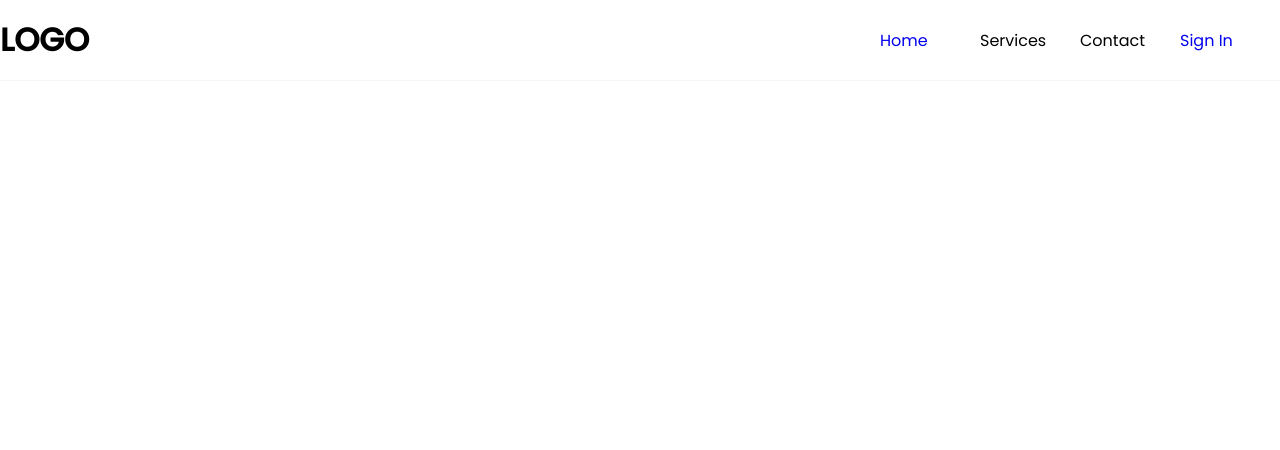
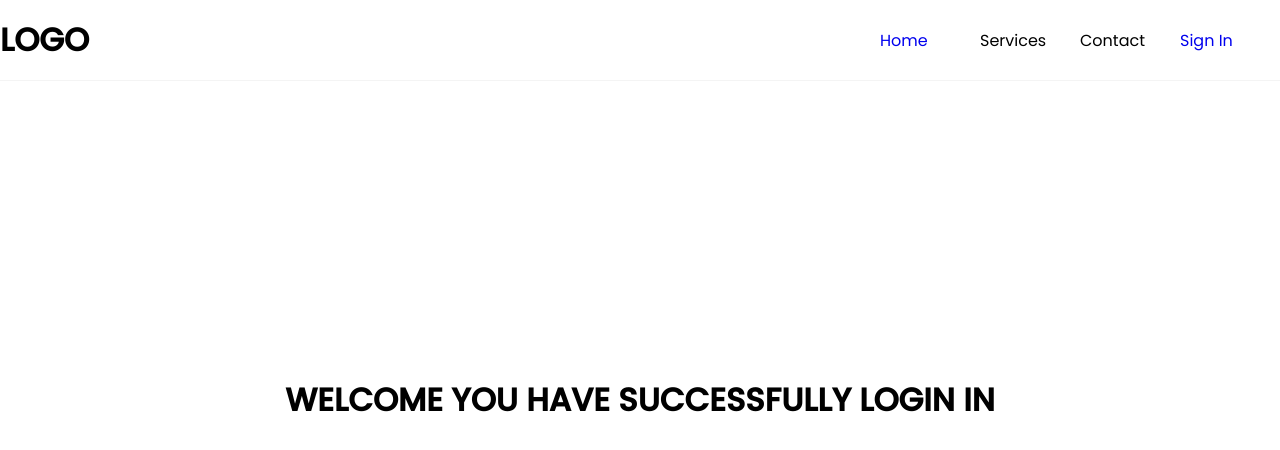
Before and after one commit to isiagi/interview, a React (Vite) app: page /enter in a window 1280 px wide. Shown: the top 450 px of the page. Built offline with nearby package versions, Linux system fonts and the light colour scheme.

Commit message:
url refactor

```diff
--- /dev/null
+++ b/src/pages/enter/Enter.tsx
@@ -0,0 +1,15 @@
+import React from 'react'
+
+import './enter.css'
+
+const Enter = () => {
+  return (
+    <div className="enter__container">
+        <div className="enter__wrapper">
+            <h1>WELCOME YOU HAVE SUCCESSFULLY LOGIN IN</h1>
+        </div>
+    </div>
+  )
+}
+
+export default Enter
--- /dev/null
+++ b/src/pages/enter/enter.css
@@ -0,0 +1,6 @@
+.enter__container {
+    display: flex;
+    justify-content: center;
+    align-items: center;
+    min-height: 100vh;
+}
--- a/src/pages/index.tsx
+++ b/src/pages/index.tsx
@@ -6,6 +6,7 @@ import SignUp from "./sign/SignUp";
 import Login from "./log/Login"
 import Reset from "./reset/Reset"
 import ResetPassword from "./reset/ResetPassword"
+import Enter from "./enter/Enter";
 
 const index = () => {
   return (
@@ -16,6 +17,7 @@ const index = () => {
         <Route path="/signup" element={<SignUp />} />
         <Route path="/login" element={<Login />} />
         <Route path="/reset" element={<Reset />} />
+        <Route path="/enter" element={<Enter />} />
         <Route path="/passwordreset/:resetToken" element={<ResetPassword />} />
       </Routes>
     </Router>
--- a/src/pages/log/Login.tsx
+++ b/src/pages/log/Login.tsx
@@ -1,5 +1,5 @@
 import React, { useState } from "react";
-import { Link } from "react-router-dom";
+import { Link, useNavigate } from "react-router-dom";
 
 import "../sign/sign.css";
 
@@ -10,6 +10,8 @@ interface User {
 }
 
 const SignUp = () => {
+  const navigate = useNavigate();
+
   const [value, setValue] = useState<User>({
     username: "",
     email: "",
@@ -24,7 +26,7 @@ const SignUp = () => {
   const handleSubmit = (event: React.FormEvent<HTMLFormElement>) => {
     event.preventDefault();
 
-    fetch("http://localhost:5000/api/v1/login", {
+    fetch("https://sleepy-basin-09946.herokuapp.com/api/v1/login", {
       headers: { "Content-Type": "application/json" },
       method: "POST",
       credentials: "include",
@@ -40,7 +42,7 @@ const SignUp = () => {
         return "Wrong Entries";
       })
       .then((docs) => {
-        console.log(docs);
+        navigate('/enter');
       })
       .catch((err) => {
         console.log(err);
--- a/src/pages/reset/Reset.tsx
+++ b/src/pages/reset/Reset.tsx
@@ -10,6 +10,7 @@ const SignUp = () => {
   const [value, setValue] = useState<User>({
     email: "",
   });
+  const [yes, setYes] = useState(false);
 
   const handleChange = (event: React.ChangeEvent<HTMLInputElement>) => {
     event.preventDefault();
@@ -19,7 +20,7 @@ const SignUp = () => {
   const handleSubmit = (event: React.FormEvent<HTMLFormElement>) => {
     event.preventDefault();
 
-    fetch("http://localhost:5000/api/v1/forgotPassword", {
+    fetch("https://sleepy-basin-09946.herokuapp.com/api/v1/forgotPassword", {
       headers: { "Content-Type": "application/json" },
       method: "POST",
       credentials: "include",
@@ -35,6 +36,7 @@ const SignUp = () => {
       })
       .then((docs) => {
         console.log(docs);
+        setYes(true)
       })
       .catch((err) => {
         console.log(err);
@@ -43,8 +45,9 @@ const SignUp = () => {
   return (
     <div className="signup__container">
       <div className="signup__wrapper">
+        <h3 className={yes ? "show": "hide"}>Please Check Your Email</h3>
         <form onSubmit={handleSubmit}>
-        <div className="contact__input">
+          <div className="contact__input">
             <input
               type="email"
               name="email"
--- a/src/pages/reset/ResetPassword.tsx
+++ b/src/pages/reset/ResetPassword.tsx
@@ -26,7 +26,7 @@ const SignUp = () => {
   const handleSubmit = (event: React.FormEvent<HTMLFormElement>) => {
     event.preventDefault();
 
-    fetch(`http://localhost:5000/api/v1/passwordreset/${resetToken}`, {
+    fetch(`https://sleepy-basin-09946.herokuapp.com/api/v1/passwordreset/${resetToken}`, {
       headers: { "Content-Type": "application/json" },
       method: "POST",
       credentials: "include",
--- a/src/pages/sign/SignUp.tsx
+++ b/src/pages/sign/SignUp.tsx
@@ -1,5 +1,5 @@
 import React, { useState } from "react";
-import { Link } from "react-router-dom";
+import { Link, useNavigate } from "react-router-dom";
 
 import "./sign.css";
 
@@ -10,11 +10,14 @@ interface User {
 }
 
 const SignUp = () => {
+  const navigate = useNavigate();
+
   const [value, setValue] = useState<User>({
     username: "",
     email: "",
     password: "",
   });
+
 
   const handleChange = (event: React.ChangeEvent<HTMLInputElement>) => {
     event.preventDefault();
@@ -24,7 +27,7 @@ const SignUp = () => {
   const handleSubmit = (event: React.FormEvent<HTMLFormElement>) => {
     event.preventDefault();
 
-    fetch("http://localhost:5000/api/v1/register", {
+    fetch("https://sleepy-basin-09946.herokuapp.com/api/v1/register", {
       headers: { "Content-Type": "application/json" },
       method: "POST",
       body: JSON.stringify({
@@ -40,7 +43,7 @@ const SignUp = () => {
         return "Wrong Entries";
       })
       .then((docs) => {
-        console.log(docs);
+        navigate('/enter')
       })
       .catch((err) => {
         console.log(err);
--- a/src/pages/sign/sign.css
+++ b/src/pages/sign/sign.css
@@ -48,3 +48,12 @@
   color: #fff;
   font-size: 15px;
 }
+
+.show {
+  display: block;
+  margin-block: 1rem;
+}
+
+.hide {
+  display: none;
+}
```
